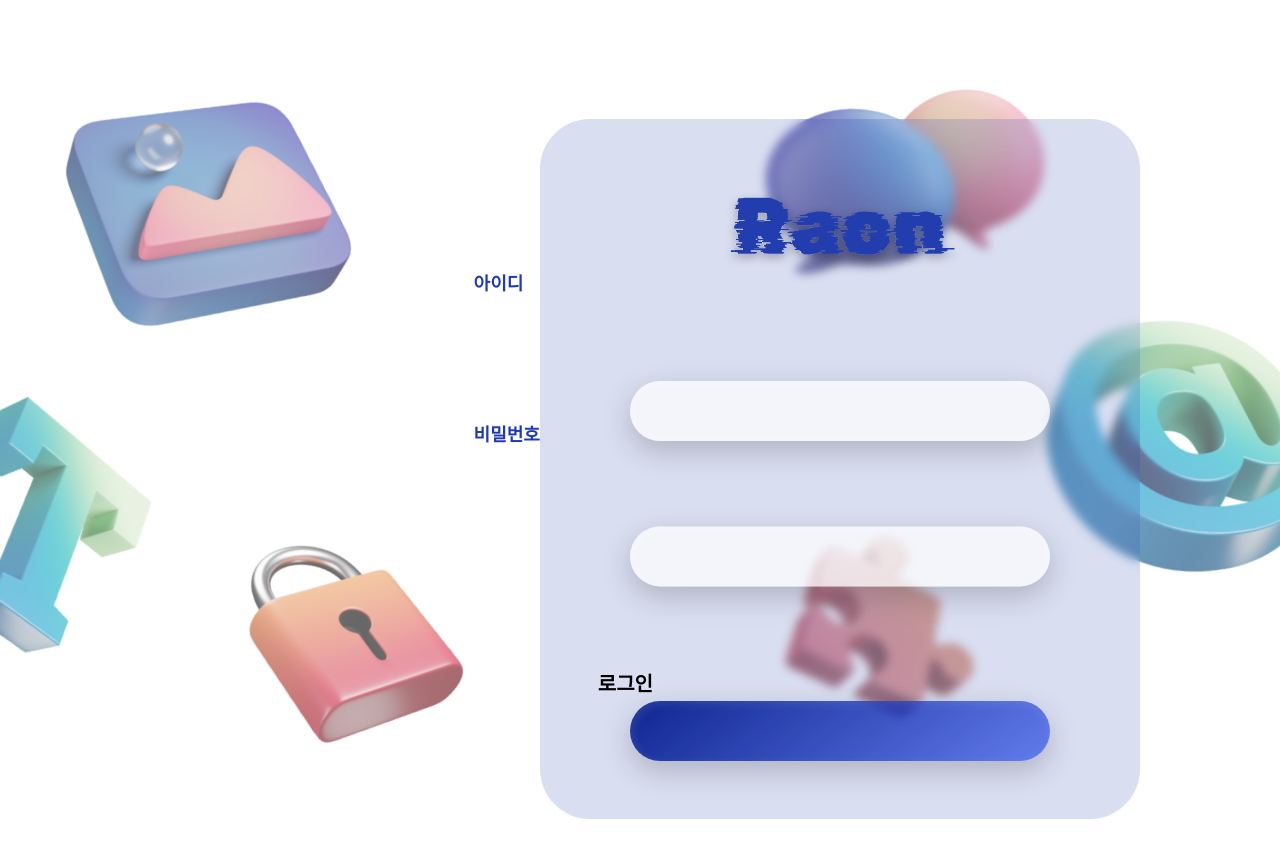
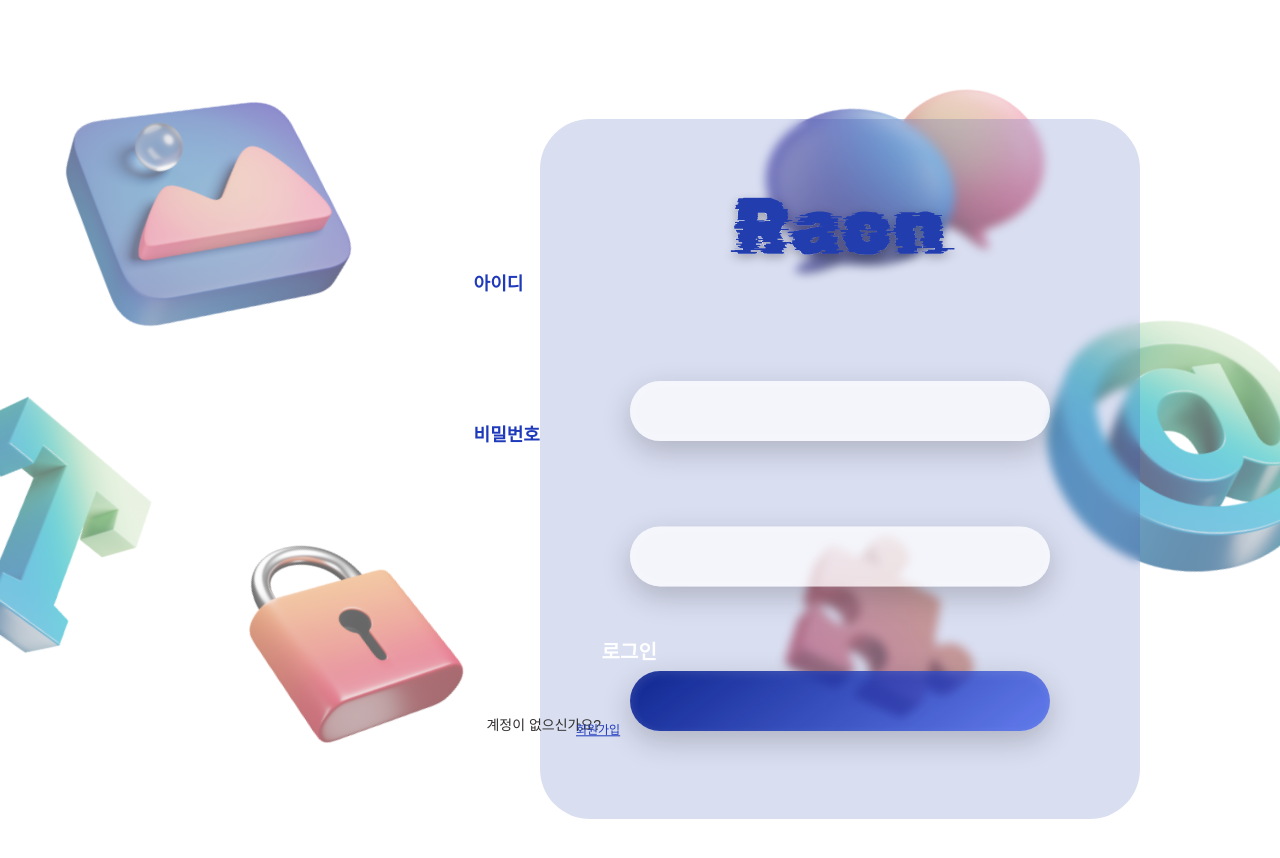
Before and after one commit to AiHackathon-Raon/Raon-web, a React (Create React App) app: page /login in a window 1280 px wide. Shown: the top 858 px of the page. Built offline with nearby package versions, Linux system fonts and the light colour scheme.

Commit message:
Login
로그인 페이지 완성
(스크롤 막기하기)

```diff
--- a/src/components/login/login.jsx
+++ b/src/components/login/login.jsx
@@ -15,6 +15,8 @@ function Login() {
       <L.Raund_></L.Raund_>
       <L.Login_></L.Login_>
       <L.Logint>로그인</L.Logint>
+      <L.No>계정이 없으신가요?</L.No>
+      <L.SignUp>회원가입</L.SignUp>
     </>
   );
 }
--- a/src/components/login/login.style.js
+++ b/src/components/login/login.style.js
@@ -82,17 +82,41 @@ export const Login_ = styled.div`
   background: linear-gradient(143deg, #0f2690 0%, rgba(31, 67, 233, 0.64) 100%);
   box-shadow: 2px 3px 10px 0px rgba(255, 255, 255, 0.1) inset,
     0px 10px 30px 0px rgba(0, 0, 0, 0.2);
-  transform: translate(150%, -420%);
+  transform: translate(150%, -470%);
 `;
 
 export const Logint = styled.div`
   z-index: 5;
-  color: #000;
+  color: #fff;
   text-shadow: 0px 5px 10px 0px rgba(0, 0, 0, 0.25);
   font-family: "Pretendard", sans-serif;
   font-size: 20px;
   font-style: normal;
   font-weight: 700;
   line-height: normal;
-  transform: translate(46.7%, -1190%);
+  transform: translate(47%, -1300%);
 `;
+
+export const No = styled.div`
+  color: #322f2f;
+  text-shadow: 0px 4px 7px 0px rgba(0, 0, 0, 0.2);
+  font-family: "Pretendard", sans-serif;
+  font-size: 14px;
+  font-style: normal;
+  font-weight: 500;
+  line-height: normal;
+  transform: translate(38%, -1640%);
+`;
+
+export const SignUp = styled.div`
+  z-index: 6;
+  color: #1e3abb;
+  text-shadow: 0px 4px 7px 0px rgba(0, 0, 0, 0.2);
+  font-family: "Pretendard", sans-serif;
+  font-size: 12px;
+  font-style: normal;
+  font-weight: 500;
+  line-height: normal;
+  text-decoration-line: underline;
+  transform: translate(45%, -2010%);
+`;
```
